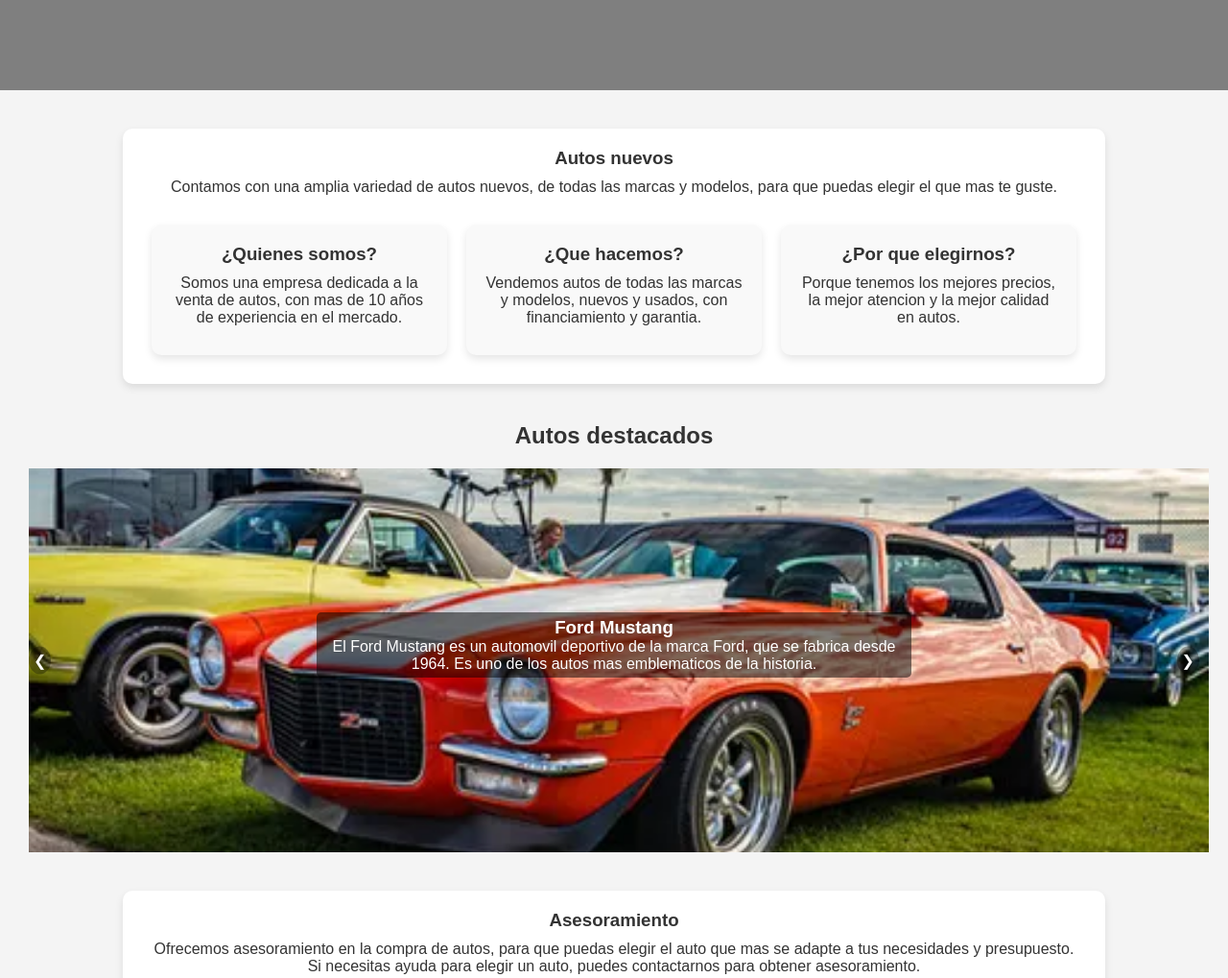
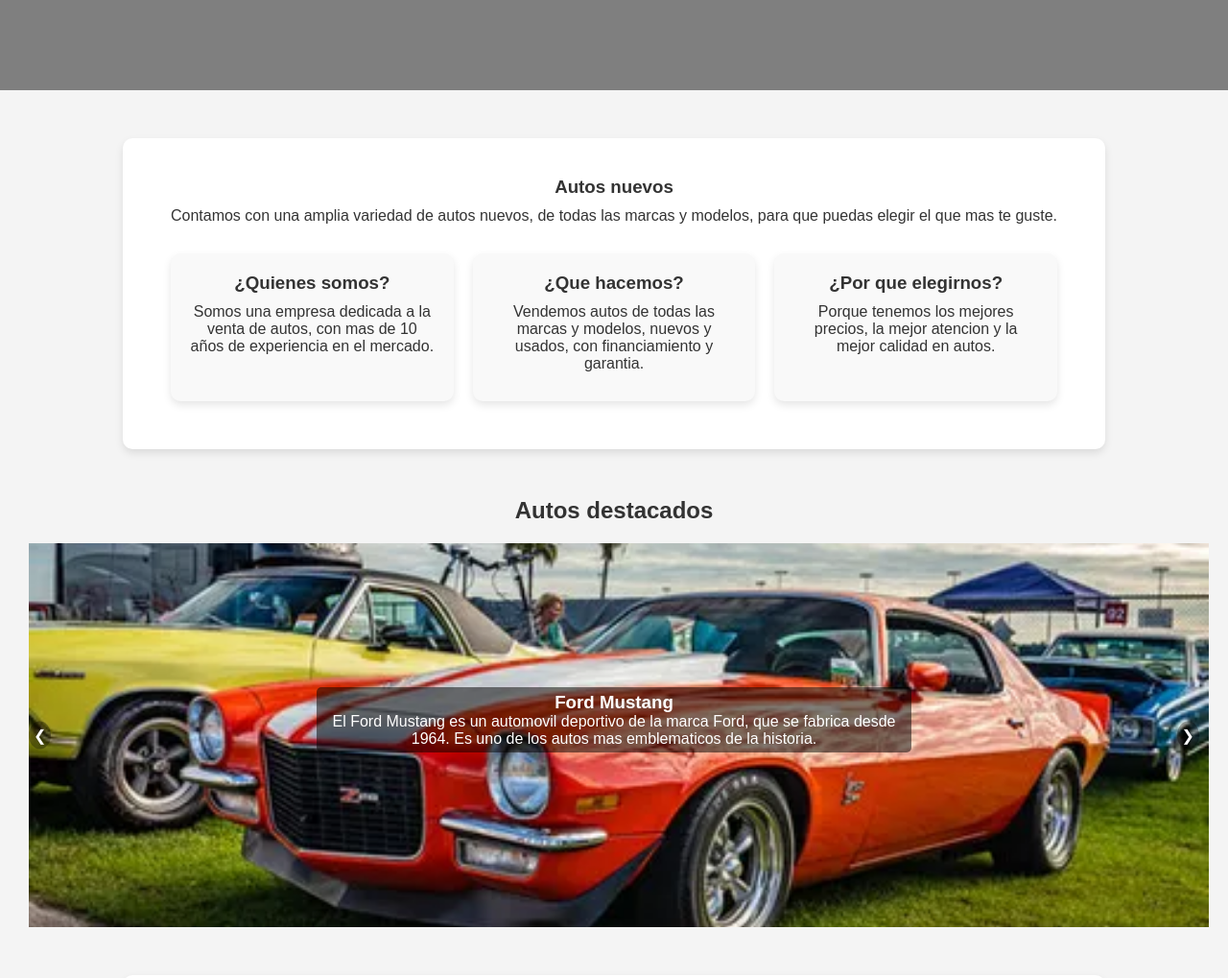
Before and after one commit to JuansMgb/Rrautos, a plain HTML site: page index.html in a window 1280 px wide. Shown: the part 780-1799 px from the top of the page at 96% size. Drawn offline with nearby package versions, Linux system fonts and the light colour scheme.

Commit message:
Archivos rrautos

```diff
--- a/styles.css
+++ b/styles.css
@@ -1,12 +1,9 @@
-
-
 
 *{
     margin: 0;
     padding: 0;
     box-sizing: border-box;
 }
-
 
 body {
     font-family: Arial, sans-serif;
@@ -19,16 +16,15 @@ body {
     gap: 20px;
 }
 
-
-
-
 nav ul li {
     margin: 0 1em;
 }
+
 nav ul li a {
     color: #fff;
     text-decoration: none;
 }
+
 .container {
     max-width: 1200px;
     margin: 0 auto;
@@ -289,8 +285,8 @@ nav ul a{
 
 .three-section-asesor {
     background: #fff;
-    padding: 20px;
-    margin: 20px auto;
+    padding: 40px;
+    margin: 30px auto;
     width: 80%;
     box-shadow: 0 4px 8px rgba(0, 0, 0, 0.1);
     border-radius: 10px;
@@ -317,6 +313,7 @@ nav ul a{
     border-radius: 10px;
     text-align: center;
 }
+
 
 .three-section-asesor h3 {
     margin-bottom: 10px;
```
Also changed, not shown: index.html (line endings or trailing spaces).
